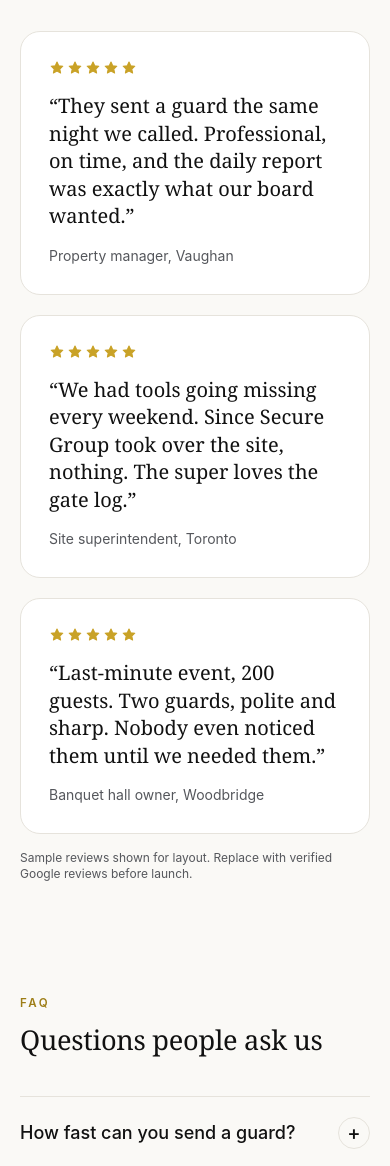
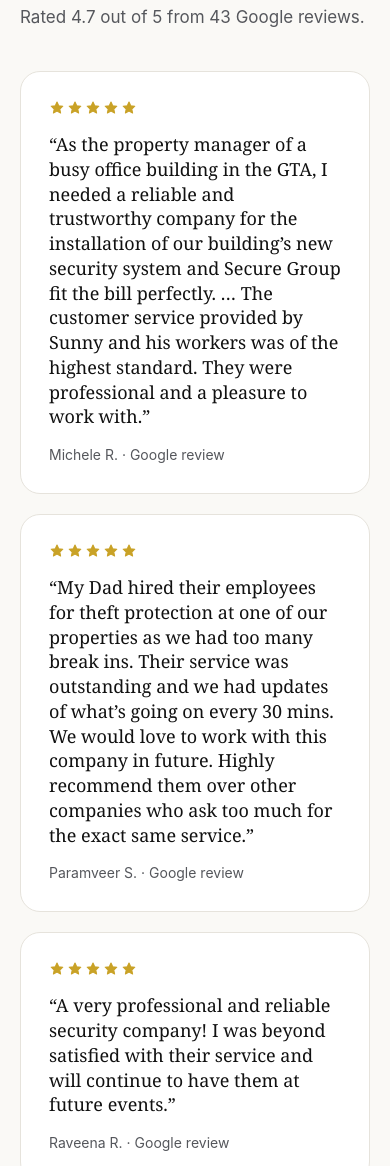
Before and after one commit to SecureGroupCA/Secure-Group-Site, an Astro site: page / in a window 390 px wide. Shown: the part 7909-9075 px from the top of the page. Built offline with nearby package versions, Linux system fonts and the light colour scheme; Astro itself is replaced by a stand-in of ours.

Commit message:
Replace sample reviews with 19 real 5-star Google reviews
Copied word for word from the Google Business Profile on 2026-11-16 (Michele R.'s long review shortened with an ellipsis). Left out: a review mentioning CCTV monitoring, one naming a client, and one-word reviews. Adds the 4.7 / 43 reviews line and a link to Google.

```diff
--- a/src/pages/index.astro
+++ b/src/pages/index.astro
@@ -28,10 +28,33 @@ const steps = [
   { n: '2', t: 'Get a clear plan and price', d: 'Same day. One hourly rate. No surprises.' },
   { n: '3', t: 'Your guard arrives', d: 'In uniform, licensed, often within 2 hours.' },
 ];
+/**
+ * Real 5-star Google reviews, copied word for word (typos kept). Collected 2026-11-16.
+ * Long reviews are shortened with "…" only — never reworded.
+ * Left out on purpose: one that mentions CCTV monitoring (we may not advertise it),
+ * one that names a client, and one-word reviews.
+ */
+const googleReviewsUrl = 'https://www.google.com/maps/search/?api=1&query=Secure+Group+Protection+Services+Inc.';
 const reviews = [
-  { text: 'They sent a guard the same night we called. Professional, on time, and the daily report was exactly what our board wanted.', who: 'Property manager, Vaughan' },
-  { text: 'We had tools going missing every weekend. Since Secure Group took over the site, nothing. The super loves the gate log.', who: 'Site superintendent, Toronto' },
-  { text: 'Last-minute event, 200 guests. Two guards, polite and sharp. Nobody even noticed them until we needed them.', who: 'Banquet hall owner, Woodbridge' },
+  { text: 'As the property manager of a busy office building in the GTA, I needed a reliable and trustworthy company for the installation of our building’s new security system and Secure Group fit the bill perfectly. … The customer service provided by Sunny and his workers was of the highest standard. They were professional and a pleasure to work with.', who: 'Michele R.' },
+  { text: 'My Dad hired their employees for theft protection at one of our properties as we had too many break ins. Their service was outstanding and we had updates of what’s going on every 30 mins. We would love to work with this company in future. Highly recommend them over other companies who ask too much for the exact same service.', who: 'Paramveer S.' },
+  { text: 'A very professional and reliable security company! I was beyond satisfied with their service and will continue to have them at future events.', who: 'Raveena R.' },
+  { text: 'Very good security service. The guard MANDEEP SINGH is a really great person and helped us a lot. Hope they hire more guards like him.', who: 'Yang H.' },
+  { text: 'SecureGroup is a very professional and reliable company. Our business needed a fire watch guard as our sprinkler system was not functional. The insurance company recommended SecureGroup security. They provided 1hr service, effective guard monitoring and real time reporting. Excellent team for the job. I highly recommend them for any type of security services needed.', who: 'Satinder D.' },
+  { text: 'Best choice for private security! Highly recommended for small to large scale events, as well as retail loss prevention.', who: 'Jonathan C.' },
+  { text: 'Hired this company last minute for a private event. Professional, courteous and timely. Jugpreet went well beyond the call of duty to ensure the safety, security, and satisfaction of all guests.', who: 'Sakaanan P.' },
+  { text: 'Great company to work with. Can easily coordinate with supervisors and management when needed last minute. Very helpful during COVID times when number of people had to be limited inside my business. 100% recommended for anyone who needs around the clock security services for any small, medium or large businesses.', who: 'Harjot G.' },
+  { text: 'Our Security guard mandeep singh is so helpful and delegent ,highly recommend', who: 'Wang Y.' },
+  { text: 'It was a pleasure working with Secure Group. I was very satisfied with their service and professionalism. Looking forward to working with them in the future!', who: 'Hajani N.' },
+  { text: 'I needed two guards for around 6 weeks for my uncle’s truck yard that was under construction. And Secure Group’s service was just phenomenal. Their mobile guards were always showing up on time, had pictures and updates sent to me every hour. I hardly visited the site until Secure Group was in-charge, you can’t ask for more.', who: 'Sanpreet S.' },
+  { text: 'Highly recommend this company for all security needs. Professional and reliable!', who: 'Kristika N.' },
+  { text: 'The best customer experience i ever had when it comes to security operations was with you guys,SECURE GROUP can simply be defined as the best of the bests when it comes to the quality of work, i would prefer your company over any when it comes to the fire watches or concierge you simply top the charts.Thanks for being there for me always.', who: 'Ammy R.' },
+  { text: 'Hired them for a private event. Very professional and excellent service. Will hire them for another event! Thanks Secure Group Protection Services', who: 'Thishanth J.' },
+  { text: 'It was a pleasure having secure group work on our property, they have really good management, excellent service, fast response service.', who: 'Ravinder M.' },
+  { text: 'I was very satisfied with the services. They were very professional and I would highly recommend.', who: 'Oviyaa B.' },
+  { text: 'Hired them on a last minute notice due to an unforeseen situation, and they were able to comply with all my specific needs. Will look forward to working with them in the future!', who: 'Ajanthan K.' },
+  { text: 'Had them for a house party and they did a great job! Guards were professional and handled every situation perfect.', who: 'Jasmeet R.' },
+  { text: 'Very professional and easy to work with ! A big thanks to everyone at The Secure Group !', who: 'Rajivan R.' },
 ];
 ---
 <Base title="Security Guard Company in Vaughan & the GTA | Secure Group Protection Services" description="Licensed security guards, mobile patrol, construction site security, condo security, alarm monitoring, fire alarm monitoring and camera installation in Vaughan and across the GTA. Call 416-751-1894." schemas={[faq(faqs)]}>
@@ -172,16 +195,17 @@ const reviews = [
     <div class="wrap">
       <p class="eyebrow">What clients say</p>
       <h2 class="mt-3">Simple words from people we protect.</h2>
-      <div class="mt-10 grid gap-5 md:grid-cols-3">
+      <p class="mt-3 text-ink-soft">Rated 4.7 out of 5 from 43 Google reviews.</p>
+      <div class="mt-10 columns-1 gap-5 md:columns-2 lg:columns-3">
         {reviews.map((r) => (
-          <figure class="card reveal">
+          <figure class="card mb-5 break-inside-avoid">
             <div class="flex gap-0.5 text-gold">{[1,2,3,4,5].map(() => <Icon name="star" class="h-4 w-4 fill-current" />)}</div>
-            <blockquote class="mt-4 font-serif text-xl leading-snug">“{r.text}”</blockquote>
-            <figcaption class="mt-4 text-sm text-ink-soft">{r.who}</figcaption>
+            <blockquote class="mt-4 font-serif text-lg leading-snug">“{r.text}”</blockquote>
+            <figcaption class="mt-4 text-sm text-ink-soft">{r.who} · Google review</figcaption>
           </figure>
         ))}
       </div>
-      <p class="mt-4 text-xs text-ink-soft">Sample reviews shown for layout. Replace with verified Google reviews before launch.</p>
+      <a href={googleReviewsUrl} rel="noopener" target="_blank" class="mt-4 inline-flex items-center gap-2 text-sm font-semibold">Read all our reviews on Google <Icon name="arrow" class="h-4 w-4" /></a>
     </div>
   </section>
 
```
